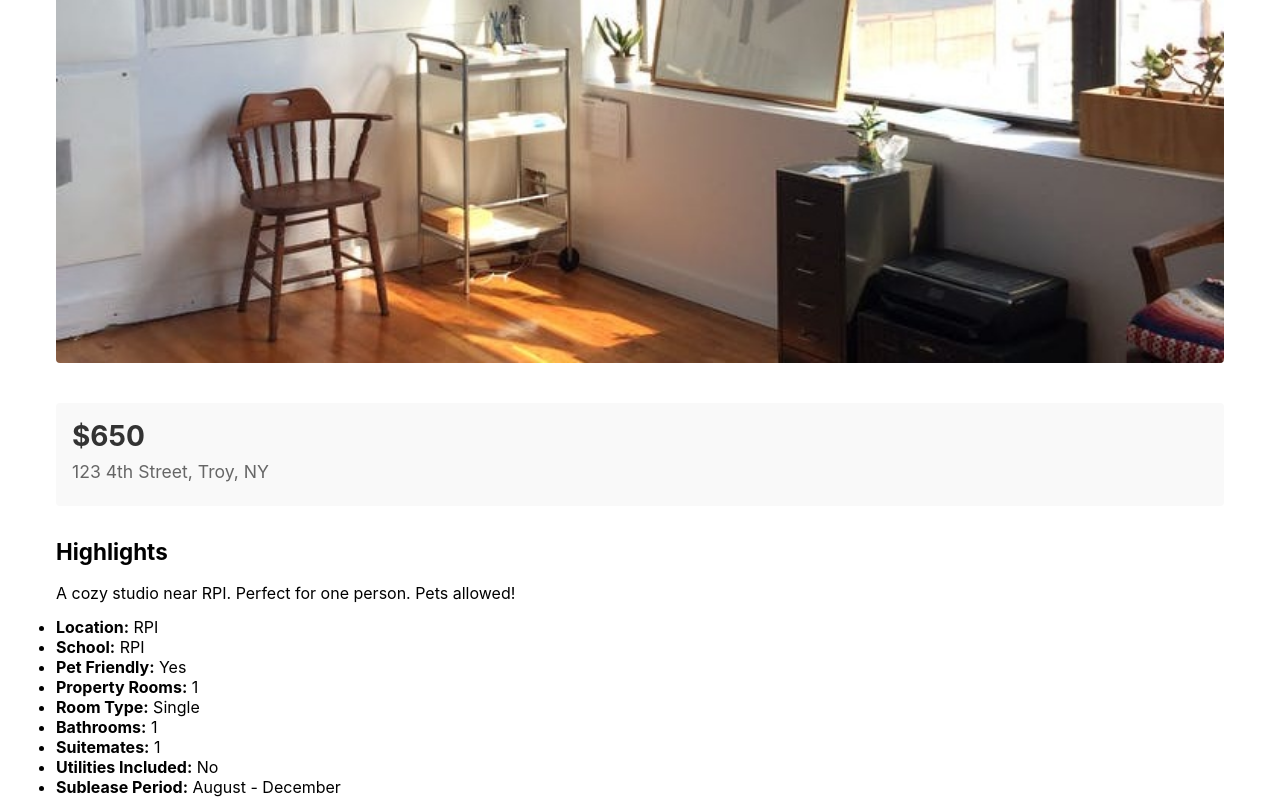
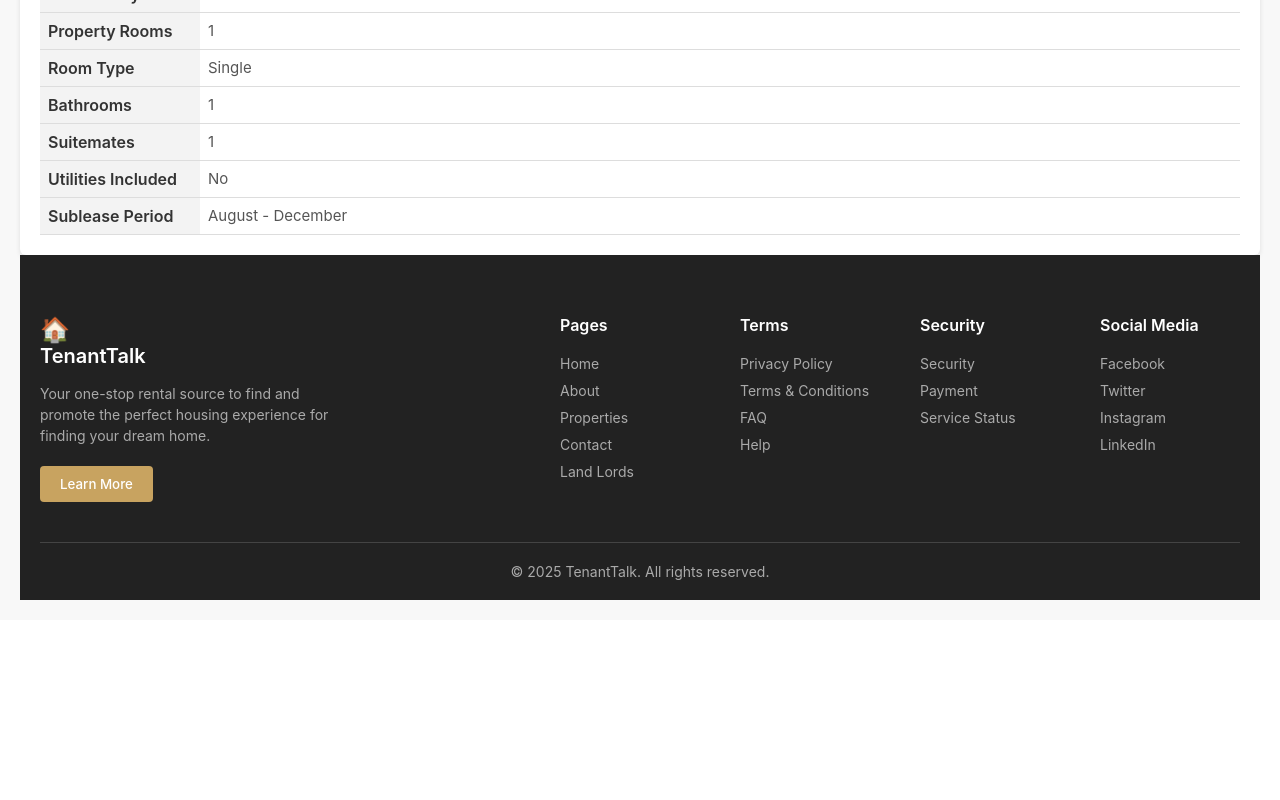
Before and after one commit to thuntxiv/TenantTalk, a React (Create React App) app in the folder tenanttalk/Frontend/: page /listings/1 in a window 1280 px wide. Shown: the part 640-1440 px from the top of the page. After the commit the page ends 1260 px from the top, so only its background shows below. Built offline with nearby package versions, Linux system fonts and the light colour scheme.

Commit message:
adjusted the individual property pages to include all details

```diff
--- a/tenanttalk/Frontend/src/components/ListingDetails.tsx
+++ b/tenanttalk/Frontend/src/components/ListingDetails.tsx
@@ -1,8 +1,8 @@
 import React from 'react';
 import { useParams, useNavigate } from 'react-router-dom';
-import Navbar from '../components/navbar.tsx';
-import Footer from '../components/footer.tsx';
-import '../styles/ListingDetails.css'; // Use your CSS file for styling
+import Navbar from './navbar.tsx';
+import Footer from './footer.tsx';
+import '../styles/ListingDetails.css'; // We'll define new table styles here
 
 interface Listing {
     id: number;
@@ -70,8 +70,7 @@ const mockListings: Listing[] = [
         petFriendly: true,
         rooms: 3,
         utilitiesIncluded: false,
-        description:
-            'A large townhouse on 12th Street, close to HVCC. Shared living space, pet-friendly.',
+        description: 'A large townhouse on 12th Street, close to HVCC. Shared living space, pet-friendly.',
         imageUrl: studioImage,
         timeFrame: 'January - June',
         numberOfSuitemates: 3,
@@ -106,7 +105,6 @@ export default function ListingDetails() {
         <div className="listing-details-page">
             <Navbar />
 
-            {/* "Go Back" Button */}
             <button onClick={() => navigate(-1)} className="back-button">
                 Go Back
             </button>
@@ -118,7 +116,6 @@ export default function ListingDetails() {
                     <div className="quick-facts">
                         <h1 className="price">${listing.price.toLocaleString()}</h1>
                         <p className="address">{listing.address}</p>
-                        {/* Additional quick stats can go here if needed */}
                     </div>
                 </div>
             </div>
@@ -126,36 +123,48 @@ export default function ListingDetails() {
             {/* Highlights / Description Section */}
             <div className="highlights-section">
                 <h2>Highlights</h2>
-                <p>{listing.description}</p>
-                <ul className="detail-highlights">
-                    <li>
-                        <strong>Location:</strong> {listing.location}
-                    </li>
-                    <li>
-                        <strong>School:</strong> {listing.school}
-                    </li>
-                    <li>
-                        <strong>Pet Friendly:</strong> {listing.petFriendly ? 'Yes' : 'No'}
-                    </li>
-                    <li>
-                        <strong>Property Rooms:</strong> {listing.rooms}
-                    </li>
-                    <li>
-                        <strong>Room Type:</strong> {listing.roomType}
-                    </li>
-                    <li>
-                        <strong>Bathrooms:</strong> {listing.bathrooms}
-                    </li>
-                    <li>
-                        <strong>Suitemates:</strong> {listing.numberOfSuitemates}
-                    </li>
-                    <li>
-                        <strong>Utilities Included:</strong> {listing.utilitiesIncluded ? 'Yes' : 'No'}
-                    </li>
-                    <li>
-                        <strong>Sublease Period:</strong> {listing.timeFrame}
-                    </li>
-                </ul>
+                <p className="detail-description">{listing.description}</p>
+
+                <table className="highlights-table">
+                    <tbody>
+                        <tr>
+                            <th>Location</th>
+                            <td>{listing.location}</td>
+                        </tr>
+                        <tr>
+                            <th>School</th>
+                            <td>{listing.school}</td>
+                        </tr>
+                        <tr>
+                            <th>Pet Friendly</th>
+                            <td>{listing.petFriendly ? 'Yes' : 'No'}</td>
+                        </tr>
+                        <tr>
+                            <th>Property Rooms</th>
+                            <td>{listing.rooms}</td>
+                        </tr>
+                        <tr>
+                            <th>Room Type</th>
+                            <td>{listing.roomType}</td>
+                        </tr>
+                        <tr>
+                            <th>Bathrooms</th>
+                            <td>{listing.bathrooms}</td>
+                        </tr>
+                        <tr>
+                            <th>Suitemates</th>
+                            <td>{listing.numberOfSuitemates}</td>
+                        </tr>
+                        <tr>
+                            <th>Utilities Included</th>
+                            <td>{listing.utilitiesIncluded ? 'Yes' : 'No'}</td>
+                        </tr>
+                        <tr>
+                            <th>Sublease Period</th>
+                            <td>{listing.timeFrame}</td>
+                        </tr>
+                    </tbody>
+                </table>
             </div>
 
             <Footer />
--- a/tenanttalk/Frontend/src/styles/ListingDetails.css
+++ b/tenanttalk/Frontend/src/styles/ListingDetails.css
@@ -1,75 +1,103 @@
-/* src/styles/ListingDetails.css */
-
+/* Main Page Container */
 .listing-details-page {
-  max-width: 1200px;
-  margin: 0 auto;
-  padding: 1rem;
-  font-family: sans-serif;
+  padding: 20px;
+  background-color: #f8f8f8;
+  min-height: 100vh;
 }
 
+/* Back Button */
 .back-button {
-  margin-bottom: 1rem;
-  padding: 0.5rem 1rem;
-  background-color: #eee;
-  border: 1px solid #ccc;
+  background-color: #ddd;
+  border: none;
+  padding: 8px 16px;
   cursor: pointer;
+  border-radius: 4px;
+  margin-bottom: 20px;
+  font-size: 14px;
 }
 
+.back-button:hover {
+  background-color: #ccc;
+}
+
+/* Top Section */
 .top-section {
-  /* We only have the main image/info now, so no need for complex flex layout */
-  margin-bottom: 2rem;
+  display: flex;
+  justify-content: flex-start;
+  margin-bottom: 20px;
+  background-color: #fff;
+  border-radius: 6px;
+  padding: 20px;
+  box-shadow: 0 2px 5px rgba(0, 0, 0, 0.1);
 }
 
 .image-and-info {
   display: flex;
-  flex-direction: column;
-  /* or row if you want the image and facts side-by-side */
-  gap: 1.5rem;
+  gap: 20px;
 }
 
 .main-image {
-  width: 100%;
+  width: 350px;
   height: auto;
   border-radius: 4px;
-  margin-bottom: 1rem;
+  object-fit: cover;
 }
 
 .quick-facts {
-  background-color: #f9f9f9;
-  padding: 1rem;
-  border-radius: 4px;
+  display: flex;
+  flex-direction: column;
+  justify-content: center;
 }
 
 .price {
-  font-size: 1.75rem;
-  color: #333;
-  margin-bottom: 0.5rem;
+  font-size: 24px;
+  color: #c0392b;
+  margin: 0;
 }
 
 .address {
-  font-size: 1.1rem;
-  margin-bottom: 0.5rem;
-  color: #666;
+  font-size: 16px;
+  color: #555;
 }
 
-.stats {
-  display: flex;
-  gap: 1rem;
-  margin-bottom: 1rem;
-  font-weight: bold;
-}
-
-/* Highlights / Description */
+/* Highlights Section */
 .highlights-section {
-  margin-bottom: 2rem;
+  background-color: #fff;
+  padding: 20px;
+  border-radius: 6px;
+  box-shadow: 0 2px 5px rgba(0, 0, 0, 0.1);
 }
 
 .highlights-section h2 {
-  margin-bottom: 1rem;
-  font-size: 1.4rem;
+  margin-top: 0;
 }
 
-.highlights-section p {
-  line-height: 1.5;
-  margin-bottom: 0.75rem;
+.detail-description {
+  margin-bottom: 20px;
+  font-size: 15px;
+  color: #444;
 }
+
+/* Table Styling */
+.highlights-table {
+  width: 100%;
+  border-collapse: collapse;
+  margin-top: 10px;
+}
+
+.highlights-table th {
+  text-align: left;
+  width: 160px;
+  background: #f3f3f3;
+  padding: 8px;
+  font-weight: 600;
+  color: #333;
+  border-bottom: 1px solid #ddd;
+}
+
+.highlights-table td {
+  padding: 8px;
+  border-bottom: 1px solid #ddd;
+  font-size: 15px;
+  color: #555;
+}
```
